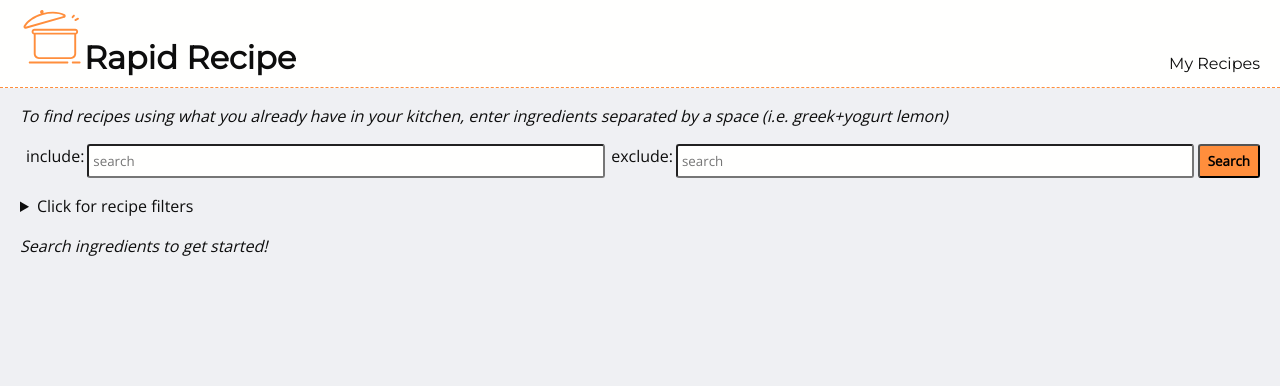
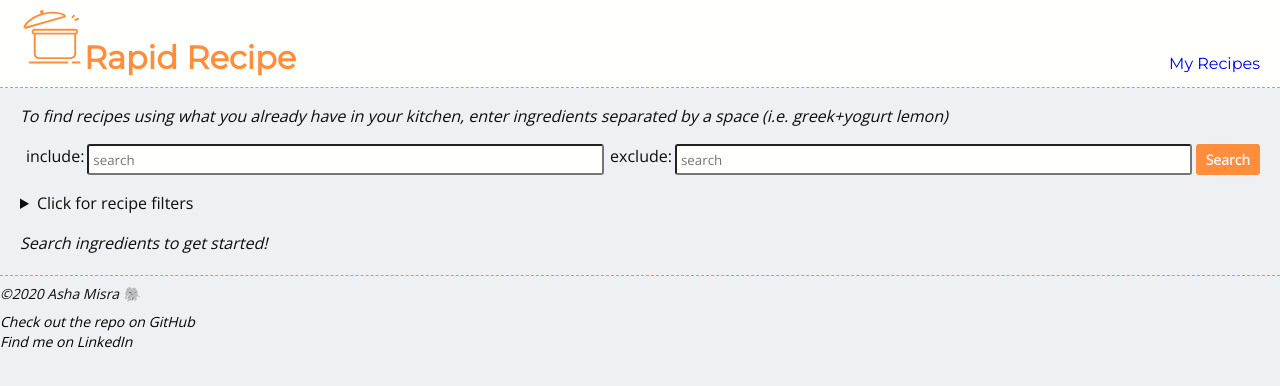
Before and after one commit to aafmisra/Rapid-Recipe, a React (Create React App) app: page / in a window 1280 px wide. Shown: the top 386 px of the page. Built offline with nearby package versions, Linux system fonts and the light colour scheme.

Commit message:
added footer and styled bookmarks

```diff
--- a/src/App.js
+++ b/src/App.js
@@ -57,13 +57,17 @@ class App extends Component {
   };
 
   getRecipes = (splitString, filterArray) => {
+    console.log("hello")
     const url = `https://api.edamam.com/search?app_id=${process.env.REACT_APP_RECIPE_ID}&app_key=${process.env.REACT_APP_RECIPE_KEY}&from=0&to=12&q=${this.state.includeSearchString}${splitString}${filterArray}`;
 
     fetch(url)
       .then(response => response.json())
       .then(response => {
         let recipes = response.hits;
-        this.setRecipes(recipes);
+          this.setRecipes(recipes);
+        if (!recipes.length) {
+           return <p>Oops! Looks like we didn't find any recipes with those ingredients.</p>
+        }
         console.log(url)
       });
   };
@@ -108,6 +112,11 @@ class App extends Component {
             }}
           />
         </Switch>
+        <footer>
+          <p>©2020 Asha Misra &#128024;</p>
+          <a href="https://github.com/aafmisra/fieldwork-flashcards">Check out the repo on GitHub</a>
+          <a href="https://www.linkedin.com/in/asha-misra/">Find me on LinkedIn</a>
+        </footer>
       </div>
     );
   }
--- a/src/components/Recipe.js
+++ b/src/components/Recipe.js
@@ -30,7 +30,7 @@ class Recipe extends Component {
             target="_blank"
             rel="noopener noreferrer"
           >
-            <button>Full Recipe</button>
+            <button className="fullRecipe">Full Recipe</button>
           </a>
           <a href="/">
           <img
--- a/src/index.css
+++ b/src/index.css
@@ -31,6 +31,11 @@ body {
 }
 h1 {
   margin: 0;
+  color: var(--tertiary);
+}
+
+h1:hover {
+  color: var(--lines);
 }
 
 .brand {
@@ -38,12 +43,12 @@ h1 {
   align-items: baseline;
 }
 
+
 a {
   text-decoration: none;
-  color: var(--lines);
 }
 
-a:hover {
+span:hover {
   color: var(--tertiary);
 }
 
@@ -93,13 +98,18 @@ button.search {
   margin-left: 4px;
   background-color: var(--tertiary);
   font-family: 'Open Sans', sans-serif;
+  font-size: 14px;
   font-weight: bold;
-  padding: 6px 8px;
+  padding: 6px 10px;
+  border:none;
+  color: var(--main);
+  cursor: pointer;
 }
 
 ul {
   display: flex;
   flex-direction: column;
+  padding: 0;
 }
 ul p {
   display: inline;
@@ -108,7 +118,9 @@ ul p {
 details li {
   list-style: none;
   display: inline;
+  cursor: pointer;
 }
+
 .checkboxLists {
   display: flex;
   flex-direction: row;
@@ -134,6 +146,8 @@ details li {
   background-color: var(--secondary);
   box-shadow: 0 3px 6px rgba(0, 0, 0, 1);
   border-radius: 6px;
+  position: relative;
+  color: var(--paragraph)
 }
 
 h3 {
@@ -152,9 +166,44 @@ h3 {
   text-align: left;
 }
 
-.bookmark:hover {
-  color: var(--tertiary);
+button.fullRecipe {
+  background-color: var(--tertiary);
+  border-radius: 3px;
+  font-family: 'Open Sans', sans-serif;
+  font-size: 12px;
+  font-weight: bold;
+  color: var(--main);
+  padding: 6px 10px;
+  border:none;
   cursor: pointer;
+}
+
+.bookmark {
+  cursor: pointer;
+  position: absolute;
+  right: 2%;
+  bottom: 2%;
+}
+
+footer{
+    border-top: 1px dashed var(--tertiary);
+    margin-top: 20px;
+    font-style: italic;
+    font-size: 14px;
+    line-height: .6;
+    position: relative;
+    bottom: 0;
+}
+
+footer a{
+    color:black;
+    text-decoration: none;
+    display:block;
+    line-height: 1.4;
+}
+
+footer a:hover {
+    text-decoration: underline;
 }
 
 @media (min-width: 600px) {
```
